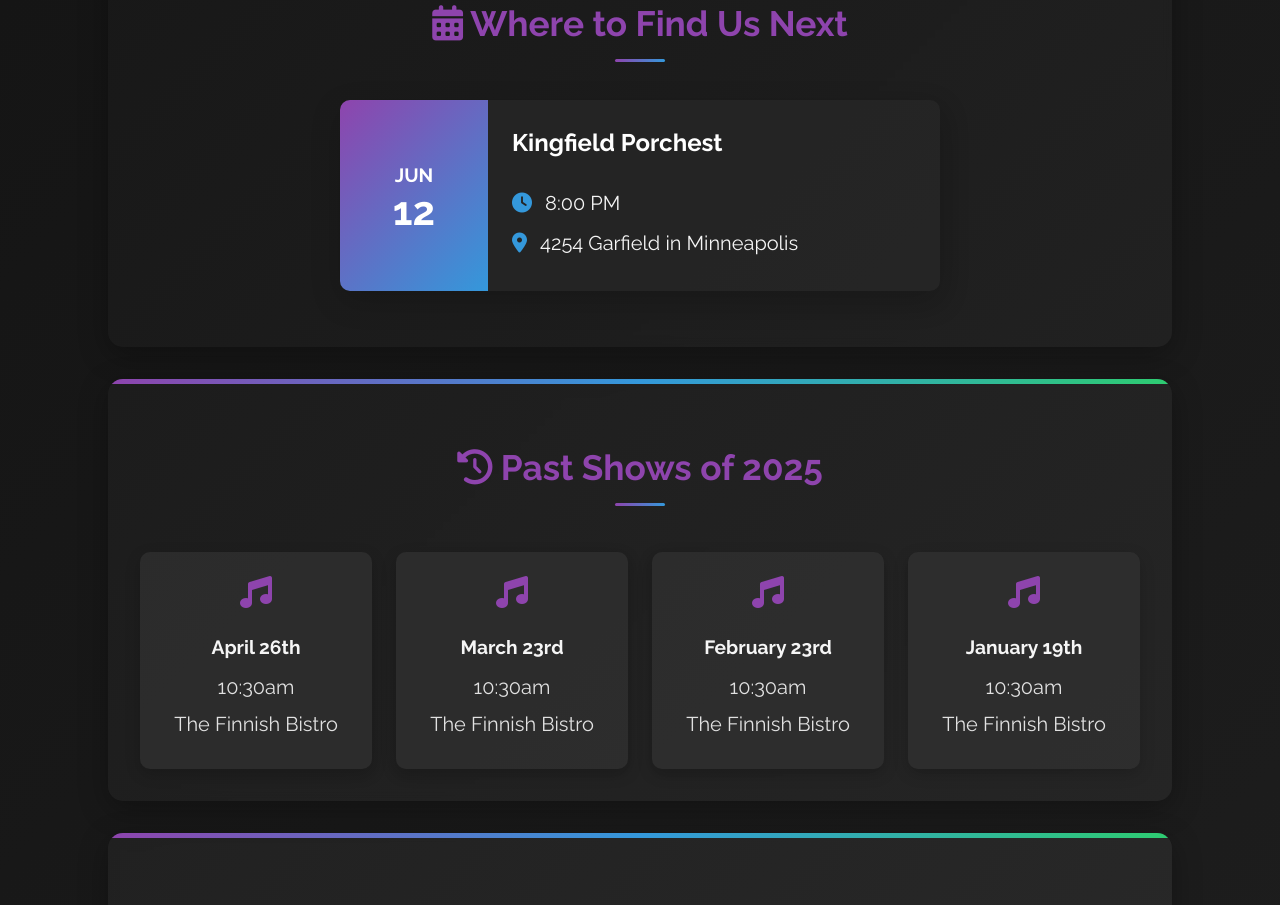
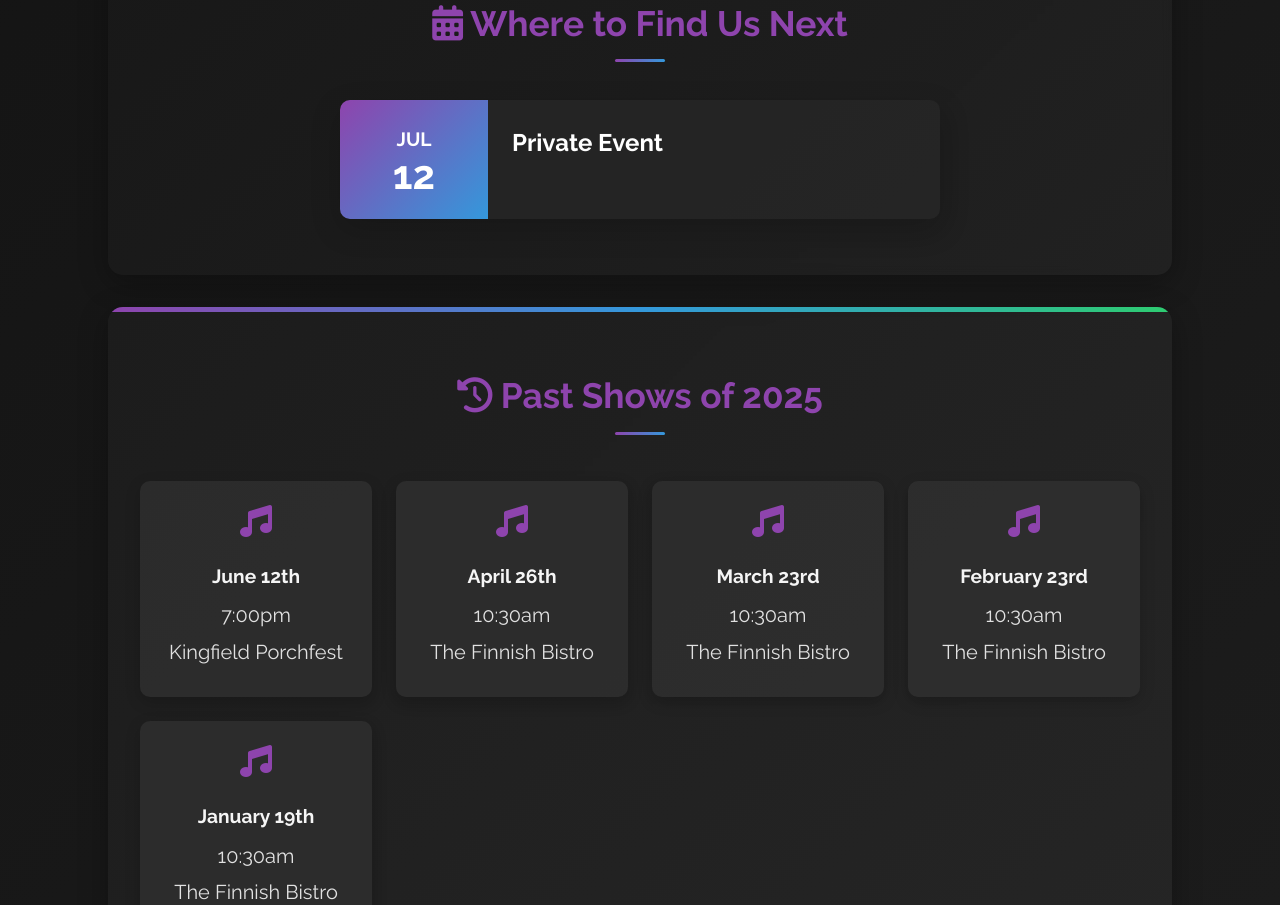
Before and after one commit to xjpro/forwardyesterdayband, a Next.js app: page / in a window 1280 px wide. Shown: the part 880-1785 px from the top of the page. Built offline with nearby package versions, Linux system fonts and the light colour scheme.

Commit message:
latest event

```diff
--- a/app/page.tsx
+++ b/app/page.tsx
@@ -17,7 +17,6 @@ export default function Home() {
       {/*https://youtube.com/shorts/DjFDCiKNGgc?si=VUcaM2nZC9kDDD5j*/}
       <section className="flex video-about-section">
         <div className="video-container">
-
           <iframe
             width={dimensions.width * scale}
             height={dimensions.height * scale}
@@ -41,9 +40,9 @@ export default function Home() {
             reimagined songs.
           </p>
           <p>
-            <i className="fas fa-guitar"></i> Acoustic guitar
-            <i className="fas fa-drum ms-3"></i> Percussion
-            <i className="fas fa-music ms-3"></i> Upright bass
+            <i className="fas fa-guitar" /> Acoustic guitar
+            <i className="fas fa-drum ms-3" /> Percussion
+            <i className="fas fa-music ms-3" /> Upright bass
           </p>
         </div>
       </section>
@@ -54,47 +53,53 @@ export default function Home() {
         </h2>
         <div className="event-card">
           <div className="event-date">
-            <span className="event-month">JUN</span>
+            <span className="event-month">JUL</span>
             <span className="event-day">12</span>
           </div>
           <div className="event-details">
-            <h3>Kingfield Porchest</h3>
-            <p>
-              <i className="fas fa-clock"></i> 8:00 PM
-            </p>
-            <p>
-              <i className="fas fa-map-marker-alt"></i> 4254 Garfield in
-              Minneapolis
-            </p>
+            <h3>Private Event</h3>
+            {/*<p>*/}
+            {/*  <i className="fas fa-clock"></i> 8:00 PM*/}
+            {/*</p>*/}
+            {/*<p>*/}
+            {/*  <i className="fas fa-map-marker-alt"></i> 4254 Garfield in*/}
+            {/*  Minneapolis*/}
+            {/*</p>*/}
           </div>
         </div>
       </section>
 
       <section className="past-shows">
         <h2>
-          <i className="fas fa-history"></i> Past Shows of 2025
+          <i className="fas fa-history" /> Past Shows of 2025
         </h2>
         <div className="shows-grid">
           <div className="show-item">
-            <i className="fas fa-music show-icon"></i>
+            <i className="fas fa-music show-icon" />
+            <p className="show-date">June 12th</p>
+            <p className="show-time">7:00pm</p>
+            <p className="show-venue">Kingfield Porchfest</p>
+          </div>
+          <div className="show-item">
+            <i className="fas fa-music show-icon" />
             <p className="show-date">April 26th</p>
             <p className="show-time">10:30am</p>
             <p className="show-venue">The Finnish Bistro</p>
           </div>
           <div className="show-item">
-            <i className="fas fa-music show-icon"></i>
+            <i className="fas fa-music show-icon" />
             <p className="show-date">March 23rd</p>
             <p className="show-time">10:30am</p>
             <p className="show-venue">The Finnish Bistro</p>
           </div>
           <div className="show-item">
-            <i className="fas fa-music show-icon"></i>
+            <i className="fas fa-music show-icon" />
             <p className="show-date">February 23rd</p>
             <p className="show-time">10:30am</p>
             <p className="show-venue">The Finnish Bistro</p>
           </div>
           <div className="show-item">
-            <i className="fas fa-music show-icon"></i>
+            <i className="fas fa-music show-icon" />
             <p className="show-date">January 19th</p>
             <p className="show-time">10:30am</p>
             <p className="show-venue">The Finnish Bistro</p>
@@ -104,7 +109,7 @@ export default function Home() {
 
       <section className="contact-section">
         <h2>
-          <i className="fas fa-envelope"></i> Contact Us
+          <i className="fas fa-envelope" /> Contact Us
         </h2>
         <p>Interested in booking us or learning more?</p>
         <div className="contact-info">
--- a/package.json
+++ b/package.json
@@ -9,13 +9,13 @@
     "lint": "next lint"
   },
   "dependencies": {
-    "next": "15.2.1",
+    "next": "15.3.4",
     "react": "^19.0.0",
     "react-dom": "^19.0.0"
   },
   "devDependencies": {
     "@eslint/eslintrc": "^3",
-    "@types/node": "^20",
+    "@types/node": "^22",
     "@types/react": "^19",
     "@types/react-dom": "^19",
     "eslint": "^9",
```
